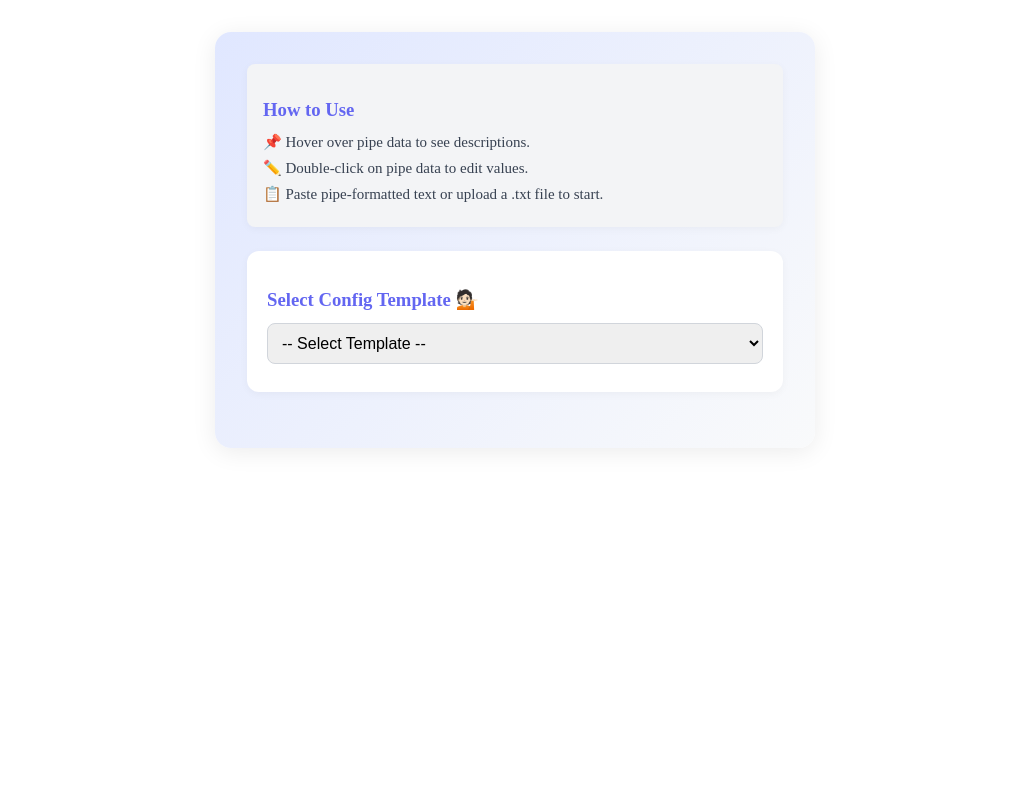
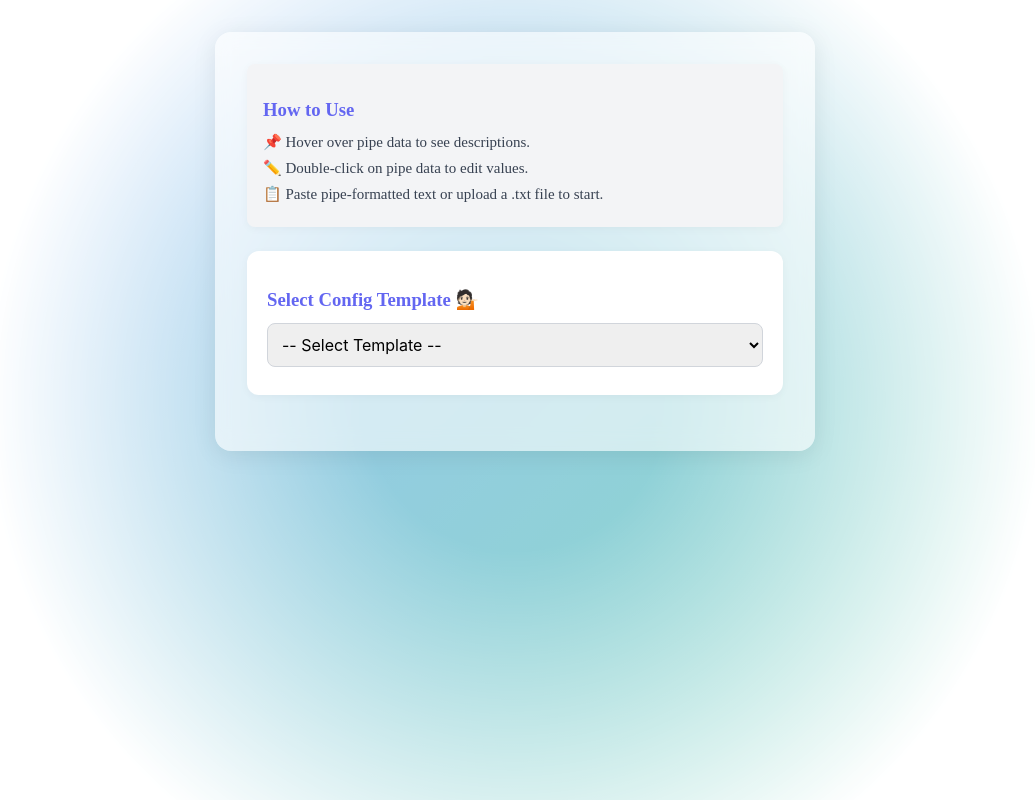
Before and after one commit to sogreatsg/react-convertor, a React (Create React App) app: page / in a window 1280 px wide. Shown: the whole page, without its empty margins (125-1160 px from the left). Built offline with nearby package versions, Linux system fonts and the light colour scheme.

Commit message:
Update App.tsx

```diff
--- a/src/App.tsx
+++ b/src/App.tsx
@@ -704,9 +704,28 @@ const App: React.FC = () => {
 
   return (
     <div style={{ maxWidth: 600, margin: "2rem auto", padding: 0 }}>
+      {/* Add animated gradient background to the main container */}
       <div
         style={{
-          background: "linear-gradient(135deg, #e0e7ff 0%, #f9fafb 100%)",
+          position: "fixed",
+          top: 0,
+          left: 0,
+          width: "100%",
+          height: "100%",
+          background: "linear-gradient(135deg, #3b82f6, #10b981, #8b5cf6, #ef4444, #f59e0b)",
+          backgroundSize: "400% 400%",
+          animation: "gradientAnimation 30s ease infinite",
+          zIndex: -1,
+          maskImage: "radial-gradient(circle, rgba(0,0,0,0.5) 20%, rgba(0,0,0,0) 70%)",
+          maskSize: "100% 100%",
+          maskPosition: "center",
+          maskRepeat: "no-repeat",
+        }}
+      ></div>
+      <div
+        style={{
+          background: "rgba(255, 255, 255, 0.6)",
+          backdropFilter: "blur(10px)",
           borderRadius: 16,
           boxShadow: "0 4px 24px rgba(0,0,0,0.08)",
           padding: 32,
@@ -745,6 +764,7 @@ const App: React.FC = () => {
               border: "1px solid #d1d5db",
               fontSize: 16,
               marginBottom: 8,
+              fontFamily: "'SF Pro Display', 'SF Pro Text', -apple-system, BlinkMacSystemFont, 'Segoe UI', Roboto, Helvetica, Arial, sans-serif",
             }}
           >
             <option value="">-- Select Template --</option>
@@ -832,6 +852,7 @@ const App: React.FC = () => {
                         borderRadius: 6,
                         border: "1px solid #d1d5db",
                         fontSize: 16,
+                        fontFamily: "'SF Pro Display', 'SF Pro Text', -apple-system, BlinkMacSystemFont, 'Segoe UI', Roboto, Helvetica, Arial, sans-serif",
                       }}
                     />
                     <input
@@ -845,18 +866,21 @@ const App: React.FC = () => {
                         borderRadius: 6,
                         border: "1px solid #d1d5db",
                         fontSize: 16,
+                        fontFamily: "'SF Pro Display', 'SF Pro Text', -apple-system, BlinkMacSystemFont, 'Segoe UI', Roboto, Helvetica, Arial, sans-serif",
                       }}
                     />
                     <button
                       onClick={handleAddConfig}
                       style={{
-                        background: "#6366f1",
+                        background: "linear-gradient(135deg, #6366f1, #4f46e5)",
                         color: "#fff",
                         border: "none",
                         borderRadius: 6,
                         padding: "8px 16px",
                         fontWeight: 600,
                         cursor: "pointer",
+                        boxShadow: "0 4px 12px rgba(99, 102, 241, 0.4)",
+                        transition: "transform 0.2s, box-shadow 0.2s",
                       }}
                     >
                       Add
@@ -1106,6 +1130,7 @@ const App: React.FC = () => {
                       fontSize: 15,
                       resize: "vertical",
                       marginBottom: 10,
+                      fontFamily: "'SF Pro Display', 'SF Pro Text', -apple-system, BlinkMacSystemFont, 'Segoe UI', Roboto, Helvetica, Arial, sans-serif",
                     }}
                   />
                   <button
@@ -1179,13 +1204,15 @@ const App: React.FC = () => {
                     </div>
                     <pre
                       style={{
-                        background: "#f3f4f6",
+                        background: "rgba(255, 255, 255, 0.6)",
+                        backdropFilter: "blur(10px)",
                         padding: 12,
                         borderRadius: 8,
                         fontSize: 15,
                         color: "#374151",
                         whiteSpace: "pre-wrap",
                         wordBreak: "break-all",
+                        boxShadow: "0 2px 8px rgba(0,0,0,0.04)",
                       }}
                     >
                       {uploadedRows.map((row, rowIndex) => (
@@ -1193,23 +1220,30 @@ const App: React.FC = () => {
                           {row.split("|").map((value, index, array) => (
                             <React.Fragment key={index}>
                               <span
-                                style={pipeStyle}
+                                style={{
+                                  cursor: "pointer",
+                                  textDecoration: "underline",
+                                  color: "#6366f1",
+                                }}
                                 title={renderTooltip(index)}
                                 onDoubleClick={() => {
                                   const configDescription = renderTooltip(index);
-                                  const newValue = prompt(`Edit value for pipe at index ${index+1} (${configDescription}):`, value);
+                                  const newValue = prompt(
+                                    `Edit value for pipe at index ${index + 1} (${configDescription}):`,
+                                    value
+                                  );
                                   if (newValue !== null) {
                                     const updatedRows = [...uploadedRows];
-                                    const updatedRow = row.split('|');
+                                    const updatedRow = row.split("|");
                                     updatedRow[index] = newValue;
-                                    updatedRows[rowIndex] = updatedRow.join('|');
+                                    updatedRows[rowIndex] = updatedRow.join("|");
                                     setUploadedRows(updatedRows);
 
                                     const updatedMap = uploadedMap.map((row, i) =>
                                       i === rowIndex
                                         ? row.map((item, idx) =>
-                                            idx === index ? { ...item, value: newValue } : item
-                                          )
+                                          idx === index ? { ...item, value: newValue } : item
+                                        )
                                         : row
                                     );
                                     setUploadedMap(updatedMap);
@@ -1218,7 +1252,9 @@ const App: React.FC = () => {
                               >
                                 {value}
                               </span>
-                              {index < array.length - 1 && <span style={{ color: '#374151' }}>|</span>}
+                              {index < array.length - 1 && (
+                                <span style={{ color: "#374151" }}>|</span>
+                              )}
                             </React.Fragment>
                           ))}
                         </div>
```
